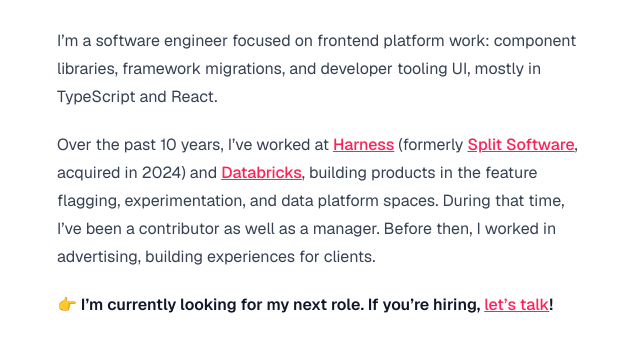
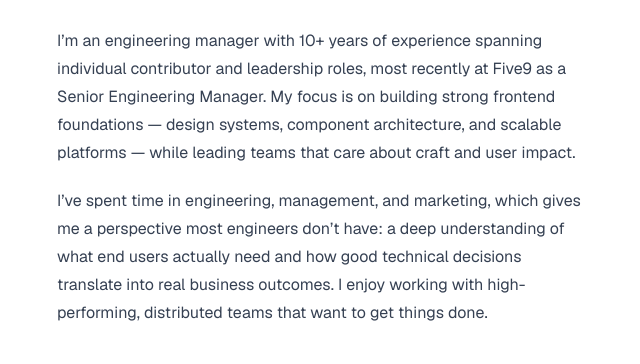
Before and after one commit to jakebellacera/website, an Astro site: page / in a window 1280 px wide. Shown: the part 191-555 px from the top of the page, without its empty margins (319-959 px from the left). Built offline with nearby package versions, Linux system fonts and the light colour scheme; Astro itself is replaced by a stand-in of ours.

Commit message:
Update bio

```diff
--- a/src/pages/index.md
+++ b/src/pages/index.md
@@ -4,8 +4,6 @@
 
 # Hi, I'm Jake.
 
-I'm a software engineer focused on frontend platform work: component libraries, framework migrations, and developer tooling UI, mostly in TypeScript and React.
+I'm an engineering manager with 10+ years of experience spanning individual contributor and leadership roles, most recently at Five9 as a Senior Engineering Manager. My focus is on building strong frontend foundations — design systems, component architecture, and scalable platforms — while leading teams that care about craft and user impact.
 
-Over the past 10 years, I've worked at [Harness](https://harness.io) (formerly [Split Software](https://split.io), acquired in 2024) and [Databricks](https://databricks.com), building products in the feature flagging, experimentation, and data platform spaces. During that time, I've been a contributor as well as a manager. Before then, I worked in advertising, building experiences for clients.
-
-**👉 I'm currently looking for my next role. If you're hiring, [let's talk](/contact)!**
+I've spent time in engineering, management, and marketing, which gives me a perspective most engineers don't have: a deep understanding of what end users actually need and how good technical decisions translate into real business outcomes. I enjoy working with high-performing, distributed teams that want to get things done.
```
